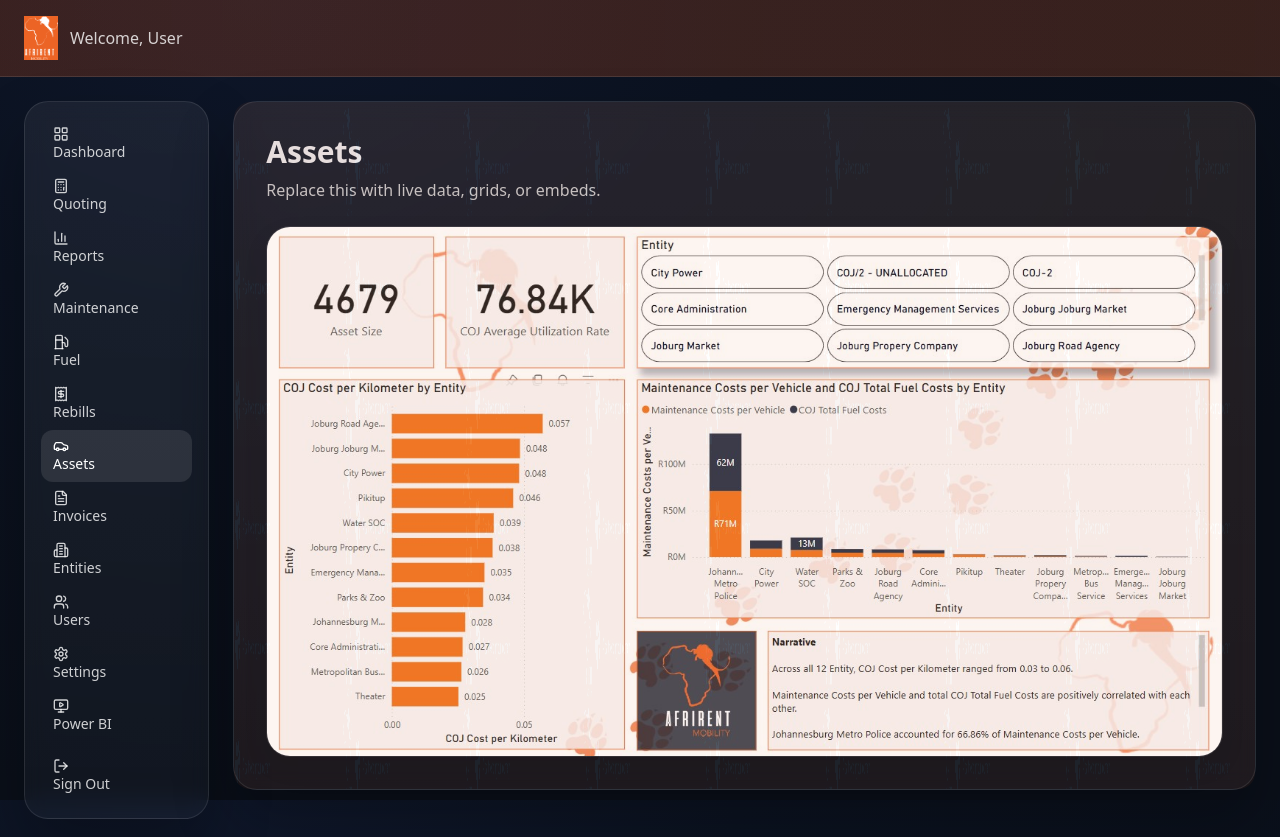
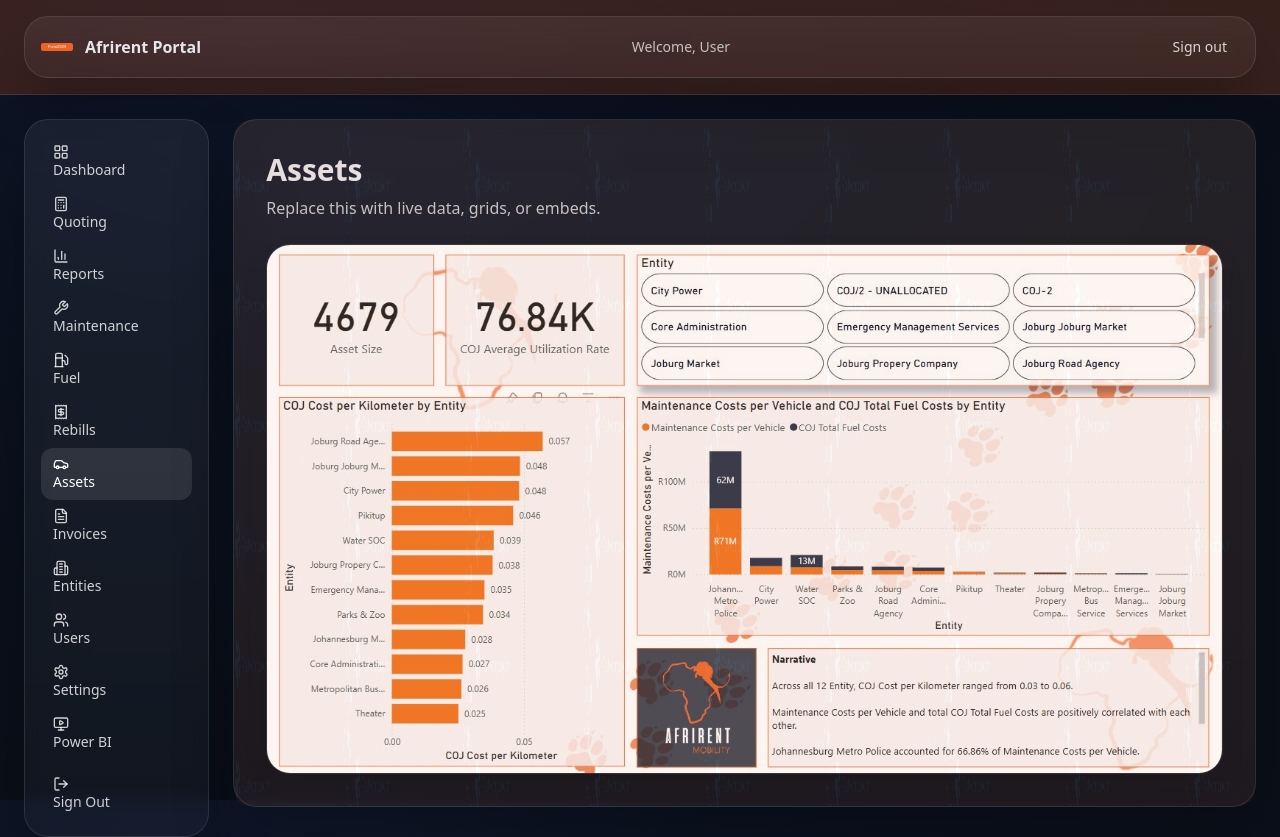
Before and after one commit to Ramaebebe/ssrfix, a Next.js app: page /client/assets in a window 1280 px wide. Shown: the top 837 px of the page. Built offline with nearby package versions, Linux system fonts and the light colour scheme.

Commit message:
Update Topbar.tsx

```diff
--- a/src/components/Topbar.tsx
+++ b/src/components/Topbar.tsx
@@ -1 +1,24 @@
-const Topbar=()=> (<div className='flex items-center gap-3'><img src='/brand/afrirent_logo.png' alt='Afrirent' width='34' height='34'/><div className='text-white/80'>Welcome, User</div></div>); export default Topbar;
+"use client";
+
+import Image from "next/image";
+import { supabase } from "@/lib/supabaseClient";
+
+const Topbar = () => {
+  const signOut = async () => {
+    await supabase.auth.signOut();
+    window.location.href = "/";
+  };
+
+  return (
+    <header className="card px-4 py-3 flex items-center justify-between">
+      <div className="flex items-center gap-3">
+        <Image src="/logo.svg" alt="Logo" width={32} height={32} />
+        <span className="font-semibold">Afrirent Portal</span>
+      </div>
+      <div className="text-sm text-white/70">Welcome, User</div>
+      <button className="navlink" onClick={signOut}>Sign out</button>
+    </header>
+  );
+};
+
+export default Topbar;
```
